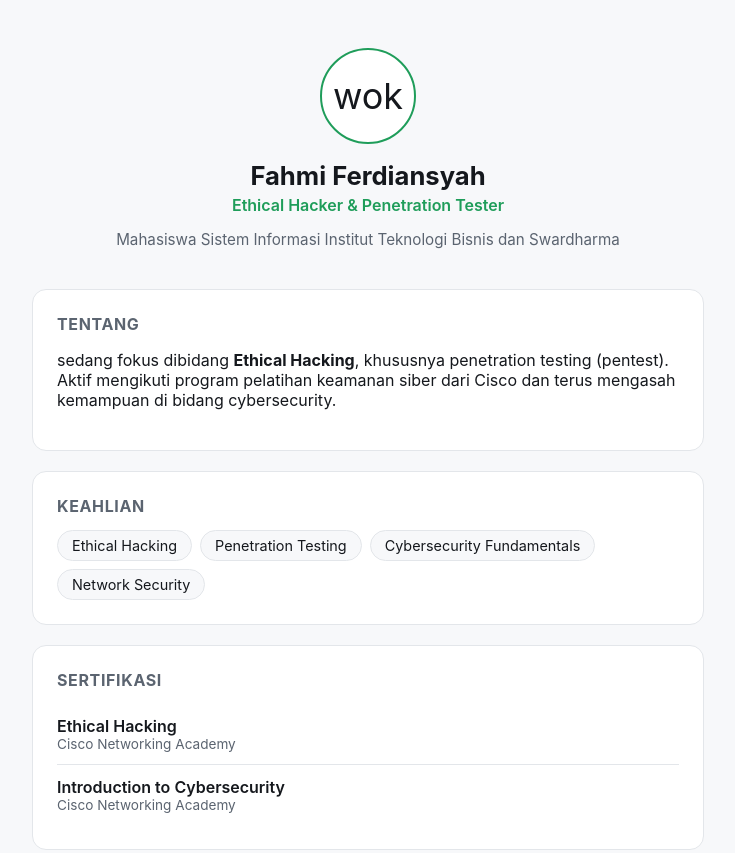
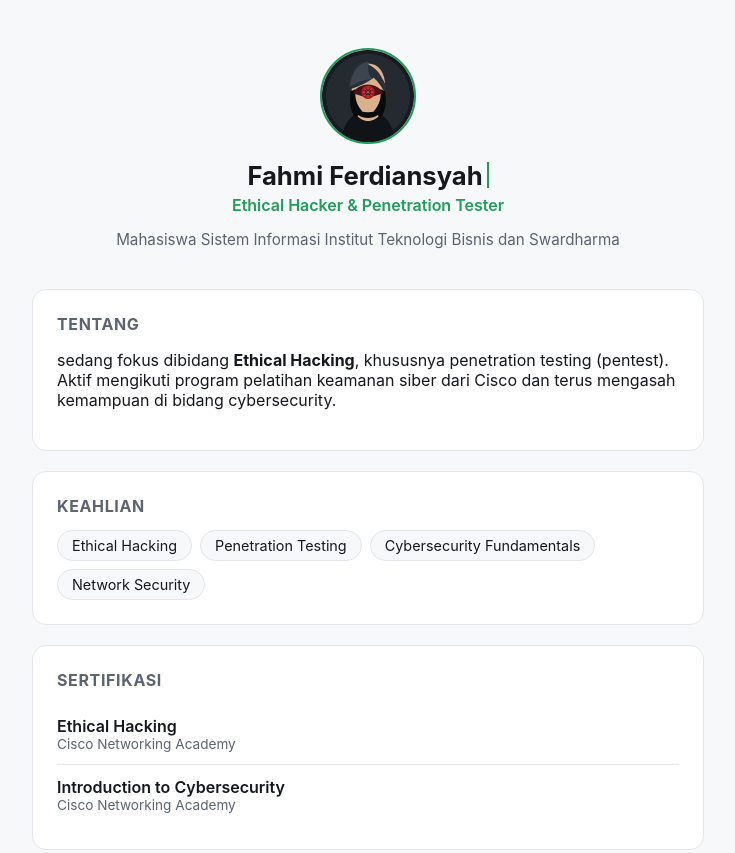
Before and after one commit to fahmiferdiansyah132/fahmiferdiansyah132.github.io, a plain HTML site: page index.html in a window 1280 px wide. Shown: the top 853 px of the page, without its empty margins (272-1007 px from the left). Drawn offline with Linux system fonts and the light colour scheme.

Commit message:
Add interactive portfolio

```diff
--- a/index.html
+++ b/index.html
@@ -53,14 +53,46 @@
   }
   .avatar {
     width: 96px; height: 96px;
+    padding: 0;
     border-radius: 50%;
     background: var(--surface);
     border: 2px solid var(--accent);
-    display: flex; align-items: center; justify-content: center;
-    font-size: 36px;
+    overflow: hidden;
     margin: 0 auto 16px;
+    cursor: pointer;
+    transition: transform 0.2s ease, box-shadow 0.2s ease;
   }
-  h1 { margin: 0 0 4px; font-size: 1.6rem; }
+  .avatar:hover {
+    transform: scale(1.05);
+    box-shadow: 0 0 18px color-mix(in srgb, var(--accent) 55%, transparent);
+  }
+  .avatar:focus-visible {
+    outline: 3px solid var(--accent);
+    outline-offset: 4px;
+  }
+  .avatar img {
+    width: 100%;
+    height: 100%;
+    display: block;
+    object-fit: cover;
+  }
+  h1 { margin: 0 0 4px; font-size: 1.6rem; min-height: 1.2em; }
+  .typing-name {
+    display: inline-block;
+  }
+  .typing-name::after {
+    content: "";
+    display: inline-block;
+    width: 2px;
+    height: 1em;
+    margin-left: 4px;
+    background: var(--accent);
+    vertical-align: -0.12em;
+    animation: blink 0.7s step-end infinite;
+  }
+  @keyframes blink {
+    50% { opacity: 0; }
+  }
   .role { color: var(--accent); font-weight: 600; margin: 0 0 8px; }
   .sub { color: var(--muted); font-size: 0.95rem; }
   section {
@@ -112,8 +144,10 @@
 <body>
   <div class="wrap">
     <header>
-      <div class="avatar">wok</div>
-      <h1>Fahmi Ferdiansyah</h1>
+      <button class="avatar" type="button" aria-label="Ganti foto Obito menjadi perisai">
+        <img src="obito.svg" alt="Foto Obito">
+      </button>
+      <h1><span class="typing-name" aria-label="Fahmi Ferdiansyah"></span></h1>
       <p class="role">Ethical Hacker &amp; Penetration Tester</p>
       <p class="sub">Mahasiswa Sistem Informasi Institut Teknologi Bisnis dan Swardharma</p>
     </header>
@@ -156,5 +190,36 @@
 
     <footer>Portofolio pribadi Fahmi Ferdiansyah</footer>
   </div>
+  <script>
+    const avatarButton = document.querySelector(".avatar");
+    const avatarImage = avatarButton.querySelector("img");
+    let showingObito = true;
+
+    avatarButton.addEventListener("click", () => {
+      showingObito = !showingObito;
+      avatarImage.src = showingObito ? "obito.svg" : "shield.svg";
+      avatarImage.alt = showingObito ? "Foto Obito" : "Foto perisai";
+      avatarButton.setAttribute(
+        "aria-label",
+        showingObito
+          ? "Ganti foto Obito menjadi perisai"
+          : "Ganti foto perisai menjadi Obito"
+      );
+    });
+
+    const nameElement = document.querySelector(".typing-name");
+    const name = "Fahmi Ferdiansyah";
+    let characterIndex = 0;
+
+    function typeName() {
+      if (characterIndex < name.length) {
+        nameElement.textContent += name[characterIndex];
+        characterIndex++;
+        setTimeout(typeName, 120);
+      }
+    }
+
+    setTimeout(typeName, 300);
+  </script>
 </body>
 </html>
```
Also changed, not shown: shield.svg (added).
